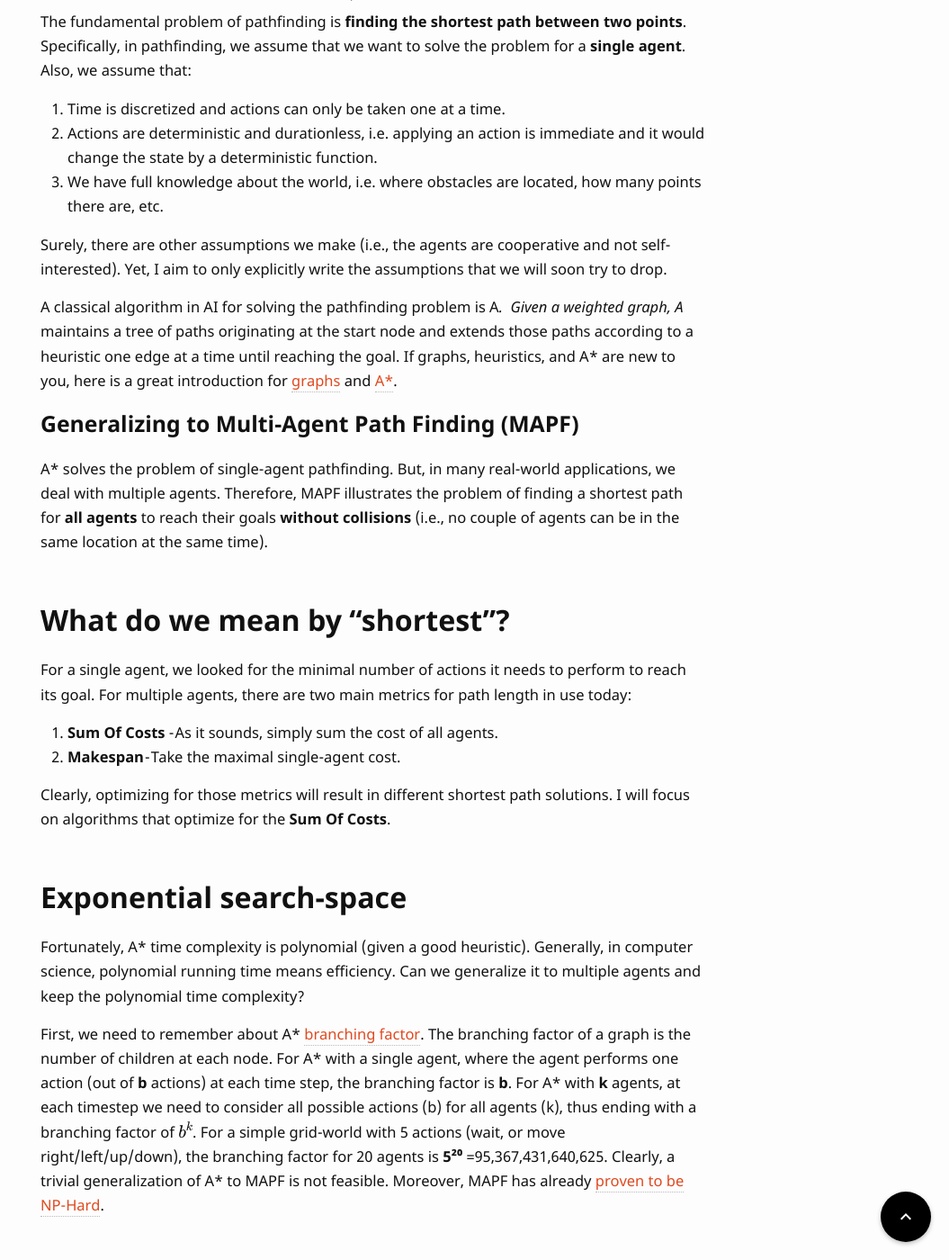
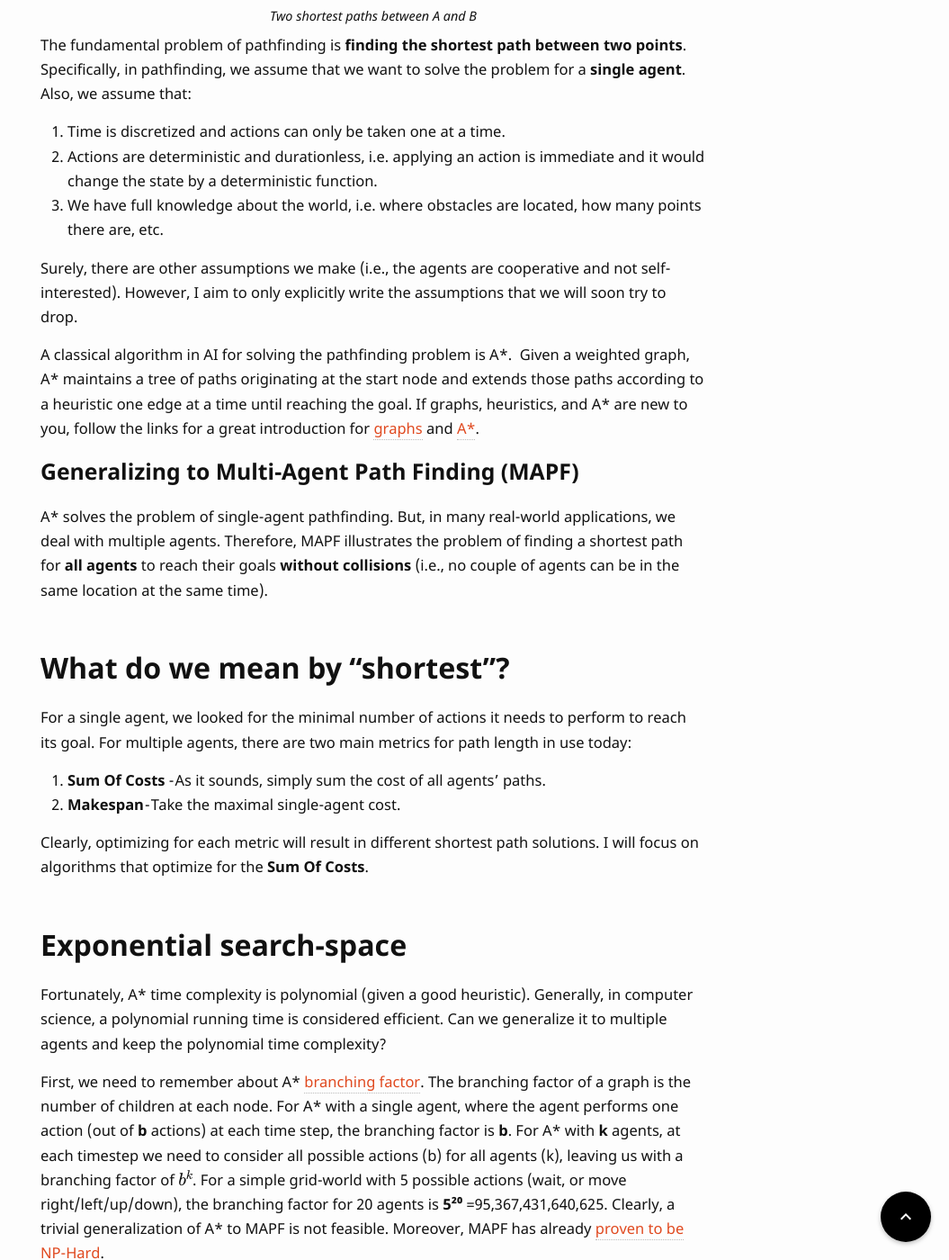
Before and after one commit to OmriKaduri/omrikaduri.github.io, a Jekyll site: the page built from _posts/2021-07-24-Part-1-MAPF.md, in a window 1280 px wide and 1400 px high, scrolled down 2112 px. Shown: the whole window at 90% size, without its empty margins (225-1280 px from the left). Built offline with Jekyll 4.4.1, drawn with Linux system fonts in a browser that asks for light colours; some web fonts are replaced; formulas are drawn with MathJax 3; comment, search, counter and statistics services are not loaded; some of the changed text lies outside the part shown.

Commit message:
Thanks to Udi Doron for fixing some mistakes :)

```diff
--- a/_posts/2021-07-24-Part-1-MAPF.md
+++ b/_posts/2021-07-24-Part-1-MAPF.md
@@ -4,7 +4,7 @@
 title:  "From A* to MARL (Part 1 - MAPF)"
 date:   2021-08-07 14:45:01 +0300
 ---
-> An intuitive high-level overview of the connection between AI planning theory to current Reinforcement Learning research for multi-agent systems. This part focus on path finding.
+> An intuitive high-level overview of the connection between AI planning theory to current Reinforcement Learning research for multi-agent systems. This part focuses on the path finding problem and its multi-agent generalization.
 
 <!--more-->
 
@@ -28,49 +28,49 @@
 ![General form]({{ '/assets/images/shortest_paths.png' | relative_url }})
 
 {:.caption}
-*Two shortest paths between A to B*
+*Two shortest paths between A and B*
 
 The fundamental problem of pathfinding is **finding the shortest path between two points**. Specifically, in pathfinding, we assume that we want to solve the problem for a **single agent**. Also, we assume that:
 1. Time is discretized and actions can only be taken one at a time.
 2. Actions are deterministic and durationless, i.e. applying an action is immediate and it would change the state by a deterministic function.
 3. We have full knowledge about the world, i.e. where obstacles are located, how many points there are, etc.
 
-Surely, there are other assumptions we make (i.e., the agents are cooperative and not self-interested). Yet, I aim to only explicitly write the assumptions that we will soon try to drop.
+Surely, there are other assumptions we make (i.e., the agents are cooperative and not self-interested). However, I aim to only explicitly write the assumptions that we will soon try to drop.
 
-A classical algorithm in AI for solving the pathfinding problem is A*.
-Given a weighted graph, A* maintains a tree of paths originating at the start node and extends those paths according to a heuristic one edge at a time until reaching the goal. If graphs, heuristics, and A* are new to you, here is a great introduction for [graphs](https://www.redblobgames.com/pathfinding/grids/graphs.html) and [A*](https://www.redblobgames.com/pathfinding/a-star/introduction.html).
+A classical algorithm in AI for solving the pathfinding problem is A\*.
+Given a weighted graph, A\* maintains a tree of paths originating at the start node and extends those paths according to a heuristic one edge at a time until reaching the goal. If graphs, heuristics, and A\* are new to you, follow the links for a great introduction for [graphs](https://www.redblobgames.com/pathfinding/grids/graphs.html) and [A\*](https://www.redblobgames.com/pathfinding/a-star/introduction.html).
 
 # Generalizing to Multi-Agent Path Finding (MAPF) #
 
-A* solves the problem of single-agent pathfinding. But, in many real-world applications, we deal with multiple agents. Therefore, MAPF illustrates the problem of finding a shortest path for **all agents** to reach their goals **without collisions** (i.e., no couple of agents can be in the same location at the same time).
+A\* solves the problem of single-agent pathfinding. But, in many real-world applications, we deal with multiple agents. Therefore, MAPF illustrates the problem of finding a shortest path for **all agents** to reach their goals **without collisions** (i.e., no couple of agents can be in the same location at the same time).
 
 ## What do we mean by "shortest"? ##
 For a single agent, we looked for the minimal number of actions it needs to perform to reach its goal. For multiple agents, there are two main metrics for path length in use today:
-1. **Sum Of Costs** - As it sounds, simply sum the cost of all agents.
+1. **Sum Of Costs** - As it sounds, simply sum the cost of all agents' paths.
 2. **Makespan** - Take the maximal single-agent cost.
 
-Clearly, optimizing for those metrics will result in different shortest path solutions. I will focus on algorithms that optimize for the **Sum Of Costs**.
+Clearly, optimizing for each metric will result in different shortest path solutions. I will focus on algorithms that optimize for the **Sum Of Costs**.
 
 ## Exponential search-space ##
-Fortunately, A* time complexity is polynomial (given a good heuristic). Generally, in computer science, polynomial running time means efficiency. Can we generalize it to multiple agents and keep the polynomial time complexity?
+Fortunately, A\* time complexity is polynomial (given a good heuristic). Generally, in computer science, a polynomial running time is considered efficient. Can we generalize it to multiple agents and keep the polynomial time complexity?
 
-First, we need to remember about A* [branching factor](https://en.wikipedia.org/wiki/Branching_factor). The branching factor of a graph is the number of children at each node. For A* with a single agent, where the agent performs one action (out of **b** actions) at each time step, the branching factor is **b**. For A* with **k** agents, at each timestep we need to consider all possible actions (b) for all agents (k), thus ending with a branching factor of $$b^k$$. For a simple grid-world with 5 actions (wait, or move right/left/up/down), the branching factor for 20 agents is **5²⁰** =95,367,431,640,625. Clearly, a trivial generalization of A* to MAPF is not feasible. Moreover, MAPF has already [proven to be NP-Hard](http://people.csail.mit.edu/jingjin/files/YuLav13AAAI.pdf).
+First, we need to remember about A\* [branching factor](https://en.wikipedia.org/wiki/Branching_factor). The branching factor of a graph is the number of children at each node. For A\* with a single agent, where the agent performs one action (out of **b** actions) at each time step, the branching factor is **b**. For A\* with **k** agents, at each timestep we need to consider all possible actions (b) for all agents (k), leaving us with a branching factor of $$b^k$$. For a simple grid-world with 5 possible actions (wait, or move right/left/up/down), the branching factor for 20 agents is **5²⁰** =95,367,431,640,625. Clearly, a trivial generalization of A\* to MAPF is not feasible. Moreover, MAPF has already [proven to be NP-Hard](http://people.csail.mit.edu/jingjin/files/YuLav13AAAI.pdf).
 
 ## A* Improvements ##
 
-So, how can we tackle that exponential branching factor? Back in 2010, [Standley](https://ojs.aaai.org/index.php/AAAI/article/view/7564) proposed a simple yet powerful idea - let's try to divide the problems into smaller subproblems, and solve for each subproblem! Specifically, he proposed an iterative algorithm called **Independence Detection** (ID) which begins by searching for the shortest path for each agent alone and checking for conflicting agents. When a couple of conflicting agents are found, they are merged to be a *group*. This process of replanning and merging groups is repeated until there are no conflicts between the plans of all groups. As it hasn't improved the worst-case time complexity of A*, it did, in fact, reduce the runtime to be exponential by the number of agents in the largest independent subproblem.
+So, how can we tackle that exponential branching factor? Back in 2010, [Standley](https://ojs.aaai.org/index.php/AAAI/article/view/7564) proposed a simple yet powerful idea - let's try to divide the problems into smaller subproblems, and solve for each subproblem! Specifically, he proposed an iterative algorithm called **Independence Detection** (ID) which begins by searching for the shortest path for each agent alone and checking for conflicting agents. When a couple of conflicting agents are found, they are merged to be a *group*. This process of replanning and merging groups is repeated until there are no conflicts between the plans of all groups. Even though this algorithm hasn't improved the worst-case time complexity of A\*, it did, in fact, reduce the runtime to be exponential by the number of agents in the largest independent subproblem.
 
 Yet, for problems with dependent groups consisting of only dozens of agents, we still have a very expensive search space to explore.
 
-Therefore, [Standley](https://ojs.aaai.org/index.php/AAAI/article/view/7564) suggested modifying the search space. As we now know, at each timestep at $$A^*$$, we *generate* nodes for all possible actions of all agents. Then, we expand the nodes with minimal f-value (sum of current path costs and heuristic prediction of future cost). Generated nodes with costs higher than the optimal cost are called **surplus nodes**. An important enhancement to A* would be to avoid generating surplus nodes.
+Therefore, [Standley](https://ojs.aaai.org/index.php/AAAI/article/view/7564) suggested modifying the search space. As we now know, at each timestep at $$A^*$$, we *generate* nodes for all possible actions of all agents. Then, we expand the nodes with minimal f-value (sum of current path costs and heuristic prediction of future cost). Generated nodes with costs higher than the optimal cost are called **surplus nodes**. An important enhancement to A\* would be to avoid generating surplus nodes.
 
 Standley's method to avoid the generation of surplus nodes is called **Operator Decomposition** (OD). OD suggests applying orders for the agents. When expanding a node, OD applies only the moves of the first agent, introducing an **intermediate node**. At intermediate nodes, only the moves of the next agent are considered, thus generating further intermediate nodes. When the last agent action is expanded, a **regular node** is generated.
 So basically, Operator Decomposition trades tree width for depth, hoping that a good heuristic would allow it to avoid the generation of surplus nodes.
 
-Another algorithm that tackles the surplus node generation problem is [Enhanced Partial Expansion](https://www.jair.org/index.php/jair/article/view/10882) $$A^*$$ (EPEA*). Despite not explaining EPEA* here, it is important to note that practically it is shown that given *a priori* knowledge about the domain, EPEA* outperforms OD for the task of avoiding surplus node generation.
+Another algorithm that tackles the surplus node generation problem is [Enhanced Partial Expansion](https://www.jair.org/index.php/jair/article/view/10882) A\* (EPEA\*). Despite not explaining EPEA\* here, it is important to note that practically it is shown that given *a priori* knowledge about the domain, EPEA\* outperforms OD for the task of avoiding surplus node generation.
 
 ## Moving to another space ##
-All the above algorithms execute A* on the agent state space. Even though A* enhancements indeed improve the performance of the algorithm significantly, it is generally still very computationally expensive to solve for large maps with many agents (more than 100). Therefore, two MAPF algorithms developed over the last decade have tried to change the state space they search upon. Both can be viewed as **two-level solvers**.
+All the above algorithms execute A\* on the agent state space. Even though A\* enhancements indeed improve the performance of the algorithm significantly, it is generally still very computationally expensive to solve for large maps with many agents (more than 100). Therefore, two MAPF algorithms developed over the last decade have tried to change the state space they search upon. Both can be viewed as **two-level solvers**.
 
 ### Increasing Cost Tree Search (ICTS) ###
 [ICTS](https://www.ijcai.org/Proceedings/11/Papers/117.pdf) combines a high-level and low-level solver. The high-level solver searches the **Increasing Cost Tree** (ICT). At ICT, every node contains a vector of length k of costs allowed for each agent path. The ICT root node contains a vector with the cost of each agent's shortest path length (without considering other agents). Then, the low-level solver's job is to validate if a joint solution can be found by planning for each agent separately under the defined cost by the high-level solver. It is important to note that ICTS low-level solver doesn't plan for the agents together, but rather only checks for conflicts between single-agent paths at a given cost.
@@ -98,12 +98,12 @@
 {:.caption}
 *A canonical MAPF example. CBS will generate a node with a constraint for one of the mice at timestep 2 at location C, and will then find an optimal joint path.*
 
-During the 6 years since CBS was developed, it emerged as a powerful MAPF algorithm and was suggested with many improvements. The main weakness being addressed is its runtime exponential to the number of conflicts it needs to solve. Thus, in crowded problems with many conflicts, it would perform poorly.
+During the 6 years since CBS was developed, it emerged as a powerful MAPF algorithm and was suggested with many improvements. The main weakness being addressed is its runtime being exponential to the number of conflicts it needs to solve. Thus, in crowded problems with many conflicts, it would perform poorly.
 
 ## Reduce MAPF to another NP-Hard problem ##
-Another interesting line of work for MAPF is by reduction to other NP-Hard problems. The idea behind it is that researchers already developed powerful algorithms for other NP-Hard problems during the last decades. Therefore, instead of developing MAPF algorithms, we can just reduce MAPF and use existing solvers.
+Another interesting line of work for MAPF is by reduction to other NP-Hard problems. The idea behind it is that researchers have already developed powerful algorithms for other NP-Hard problems during the last decades. Therefore, instead of developing MAPF algorithms, we can just reduce MAPF and use existing solvers.
 
-I won't dive into the details of the reductions made, yet I will state that this line of research has lately been shown to produce highly powerful MAPF algorithms. A partial list of the NP-Hard problems which successfully solve a reduction of MAPF contains [Boolean Satisfiability](https://www.andrew.cmu.edu/user/gswagner/workshop/IJCAI_2016_WOMPF_paper_5.pdf) (SAT),  [Mixed Integer Programming](https://ed-lam.com/papers/bcpmapf2019.pdf) (MIP), [Constraint Programming](https://ojs.aaai.org/index.php/ICAPS/article/view/3471/3339) (CP).
+I won't dive into the details of the reductions made, but I will state that this line of research has lately been shown to produce highly powerful MAPF algorithms. A partial list of the NP-Hard problems which successfully solve a reduction of MAPF contains [Boolean Satisfiability](https://www.andrew.cmu.edu/user/gswagner/workshop/IJCAI_2016_WOMPF_paper_5.pdf) (SAT),  [Mixed Integer Programming](https://ed-lam.com/papers/bcpmapf2019.pdf) (MIP), [Constraint Programming](https://ojs.aaai.org/index.php/ICAPS/article/view/3471/3339) (CP).
 
 ## So… What MAPF algorithm should I use? ##
 Well, it depends. Basically, if you know the specific properties of your MAPF domain (Is it a large graph? How many agents? Are the agents crowded?), current research has some guidelines about what algorithm to use. Yet, selecting the most suitable algorithm for a MAPF problem is currently under research. Recently, a [thorough analysis of the different MAPF algorithms](https://ojs.aaai.org/index.php/SOCS/article/view/18560) had been made and points out cases where some algorithms are better than others.
@@ -114,11 +114,11 @@
 {:.caption}
 *An autonomous intersection model, where each car is an agent. The intersection aims to minimize the delay induced by the coordination between several agents.*
 
-The dynamic variant of MAPF extends it to be practical for a wide range of interesting practical problems (such as [Autonomous Intersection Management](https://www.jair.org/index.php/jair/article/view/10542)). It is a highly interesting variation of MAPF. However, we focus on the "multi-agent path" from A* to MARL, and will not get into it. I encourage the curious reader to read the papers about [online MAPF](https://ojs.aaai.org//index.php/AAAI/article/view/4769) and [lifelong MAPF](https://arxiv.org/abs/1705.10868).
+The dynamic variant of MAPF extends it to be practical for a wide range of interesting practical problems (such as [Autonomous Intersection Management](https://www.jair.org/index.php/jair/article/view/10542)). It is a highly interesting variation of MAPF. However, we focus on the "multi-agent path" from A\* to MARL, and will not get into it. I encourage the curious reader to read the papers about [online MAPF](https://ojs.aaai.org//index.php/AAAI/article/view/4769) and [lifelong MAPF](https://arxiv.org/abs/1705.10868).
 
 # Conclusion #
 We started from the basic problem of shortest pathfinding for a single agent and generalized it to the multi-agent pathfinding problem. We saw that even for that relatively "easy problem", where we assumed full knowledge about the world, discretized time, and deterministic actions, finding an optimal solution is difficult and might be intractable. Then, we heard about the interesting generalization of MAPF to dynamic problems. Of course, there are many other interesting variants of MAPF, such as self-interested agents, yet I focused on the classical MAPF problem.
-Next, we will see the generalized problem of AI planning, which is the case when our agents can do a little more than just move, and need to fulfill more complex goals. Then, we will continue to drop assumptions, until ending with Reinforcement Learning.
+Next, we will look at the generalized problem of AI planning, which is the case when our agents can do a little more than just move, and need to fulfill more complex goals. Then, we will continue to remove more and more assumptions, until we end up with Multi-Agent Reinforcement Learning.
 
 # Acknowledgment #
 I want to thank [Roni Stern](https://ronistern.wixsite.com/home), my MSc thesis supervisor. My interest in this area and large parts of this blog series stems from the wonderful course he teaches on multi-agent systems at Ben-Gurion University, which I had the privilege to take.
```
Also changed, not shown: other parts of _posts/2021-07-24-Part-1-MAPF.md (+2 -2 lines), _posts/2021-07-24-Part-2-AI Planning.md (+2 -2 lines), _posts/2021-07-24-Part-3-Planning Under Uncertainty.md (+2 -2 lines), _posts/2021-07-24-Part-4-Planning Under Uncertatinty and Partial Observability.md (+2 -2 lines), _posts/2021-08-08-Part-5-MARL.md (+2 -2 lines).
